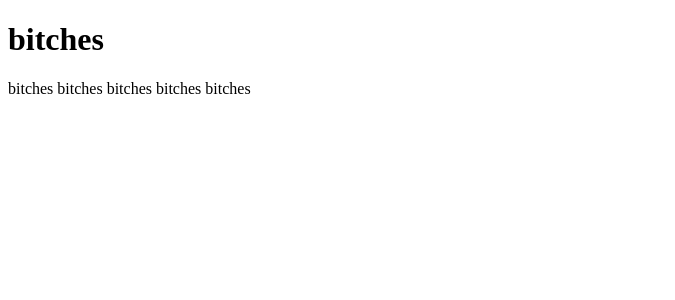
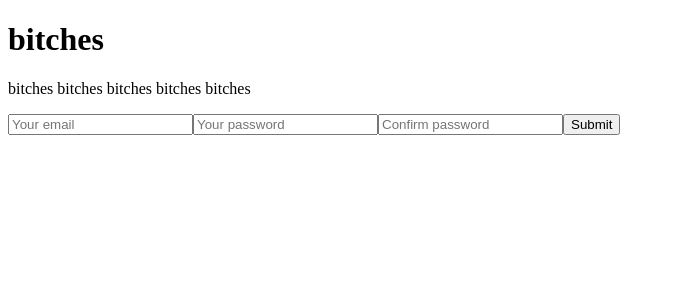
Before and after one commit to jase-d-ace/final-project, a React app: page / in a window 1280 px wide. Shown: the top 300 px of the page, without its empty margins (0-675 px from the left). Built offline with nearby package versions, Linux system fonts and the light colour scheme; no server answers.

Commit message:
AUTH IS LIVE

```diff
--- a/src/components/App.js
+++ b/src/components/App.js
@@ -1,23 +1,26 @@
 import React, { Component } from 'react';
-import axios from 'axios'
+import axios from 'axios';
+import SignupForm from './SignupForm';
 
 class App extends Component {
+  //this is gonna die soon.
   componentDidMount(){
     let id = Math.floor(Math.random()* 721)
     axios.get('http://pokeapi.co/api/v2/pokemon/'+id).then((response)=>{
       console.log(response.data)
     }).catch((error) =>{
       console.log('error', error)
-    })
-  }
+    })//end of axios
+  }//end of componentDidMount
   render() {
     return (
       <div className='main'>
-      <h1>bitches</h1>
-      <p>bitches bitches bitches bitches bitches</p>
-    </div>
-    )
-  }
-}
+        <h1>bitches</h1>
+        <p>bitches bitches bitches bitches bitches</p>
+        <SignupForm />
+      </div>
+    )//end of return
+  }//end of render
+}//end of class
 
 export default App;
--- /dev/null
+++ b/src/components/SignupForm.js
@@ -0,0 +1,60 @@
+import React, { Component } from 'react';
+import axios from 'axios';
+class SignupForm extends Component {
+  constructor(){
+    super();
+    this.state = {
+      email: '',
+      password: '',
+      passwordConfirmation: ''
+    }//end of state
+  }//end of constructor
+
+  handleEmailInput(e){
+    this.setState({
+      email: e.target.value
+    })//end of setState
+  }//end of handleEmailInput
+
+  handlePasswordInput(e){
+    this.setState({
+      password: e.target.value
+    })//end of setState
+  }//end of handlePasswordInput
+
+  handleConfirmationInput(e){
+    this.setState({
+      passwordConfirmation: e.target.value
+    })//end of setState
+  }//end of handleConfirmationInput
+
+  handleSubmit(e){
+    e.preventDefault();
+    if (this.state.password != this.state.passwordConfirmation){
+      alert('Your Passwords Don\'t Match!');
+    } else {
+      axios.post('http://localhost:3000/auth',{
+        email: this.state.email,
+        password: this.state.password,
+        password_confirmation: this.state.passwordConfirmation
+      }).then((response) =>{
+        console.log("OK");
+      }).catch((error)=>{
+        console.log('Signup Error: ', error)
+      })//end of axios call
+    } //end of else
+  } //end of handleSubmit
+
+  render(){
+    return(
+      <form onSubmit={(e)=>this.handleSubmit(e)}>
+        <input type='email' placeholder='Your email' onChange={(e)=>this.handleEmailInput(e)} />
+        <input type='password' placeholder='Your password' onChange={(e)=>this.handlePasswordInput(e)} />
+        <input type='password' placeholder='Confirm password' onChange={(e)=>this.handleConfirmationInput(e)} />
+        <input type='submit' />
+      </form>
+    )//end of return
+  }//end of render
+
+}//end of class
+export default SignupForm;
```
Also changed, not shown: 3 other files (tests, documents, lock files or other folders).
